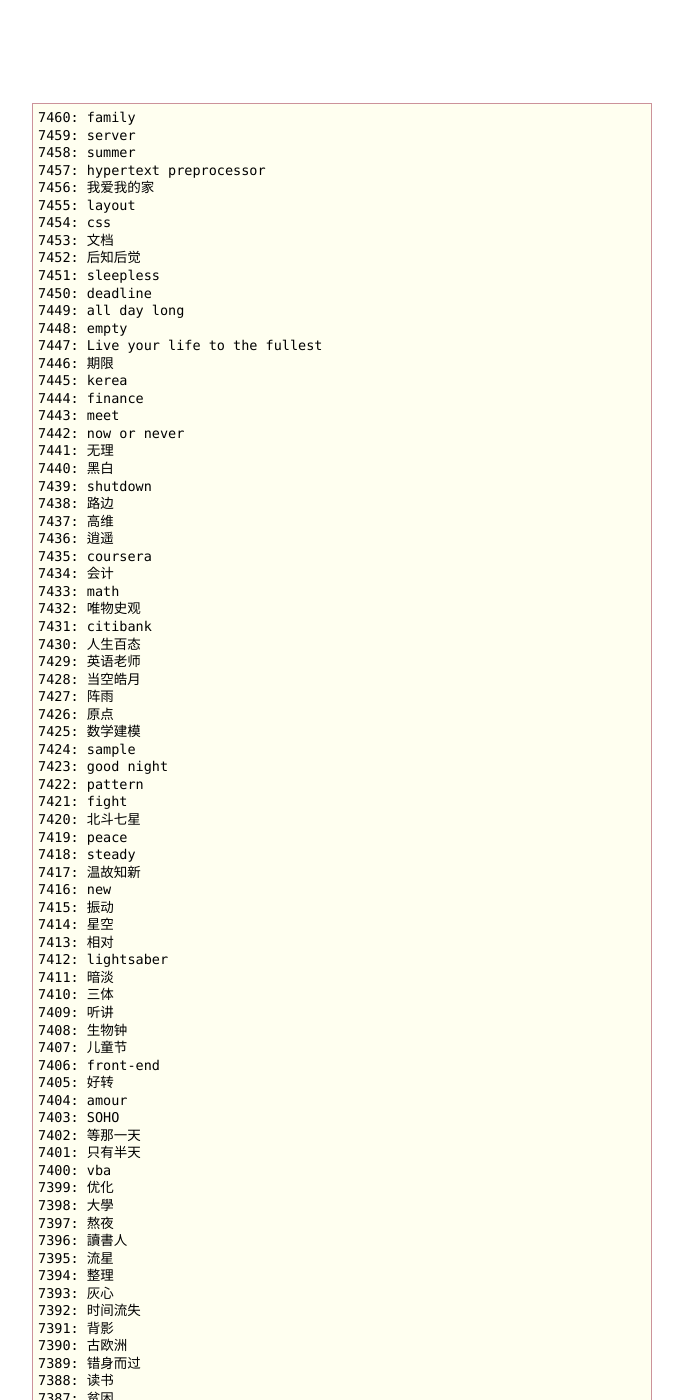
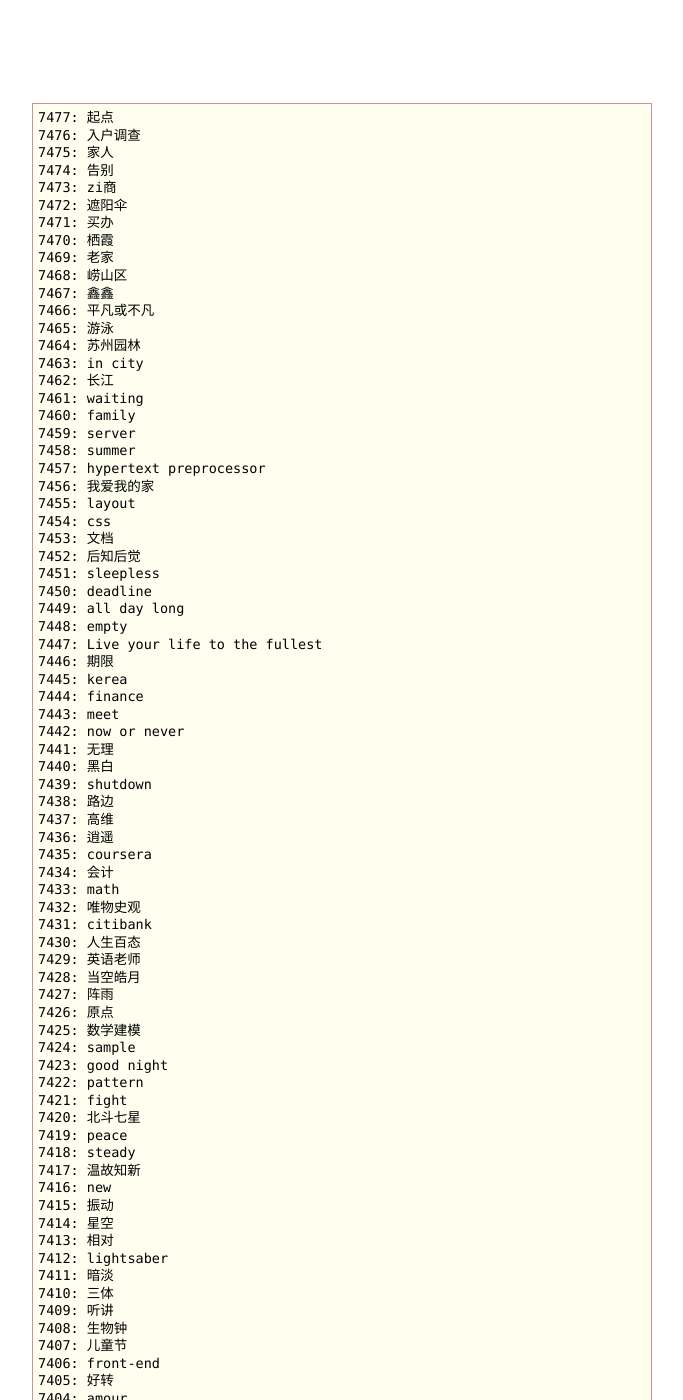
Before and after one commit to betamint/blog, a Jekyll site: the page built from daily-words.html, in a window 1280 px wide and 1400 px high. Shown: the whole window, without its empty margins (298-981 px from the left). Built offline with Jekyll 4.4.1, drawn with Linux system fonts in a browser that asks for light colours; some of the changed text lies outside the part shown.

Commit message:
7461-7477

```diff
--- a/daily-words.html
+++ b/daily-words.html
@@ -2,6 +2,23 @@
 layout: default
 ---
 <pre>
+7477: 起点
+7476: 入户调查
+7475: 家人
+7474: 告别
+7473: zi商
+7472: 遮阳伞
+7471: 买办
+7470: 栖霞
+7469: 老家
+7468: 崂山区
+7467: 鑫鑫
+7466: 平凡或不凡
+7465: 游泳
+7464: 苏州园林
+7463: in city
+7462: 长江
+7461: waiting
 7460: family
 7459: server
 7458: summer
```
